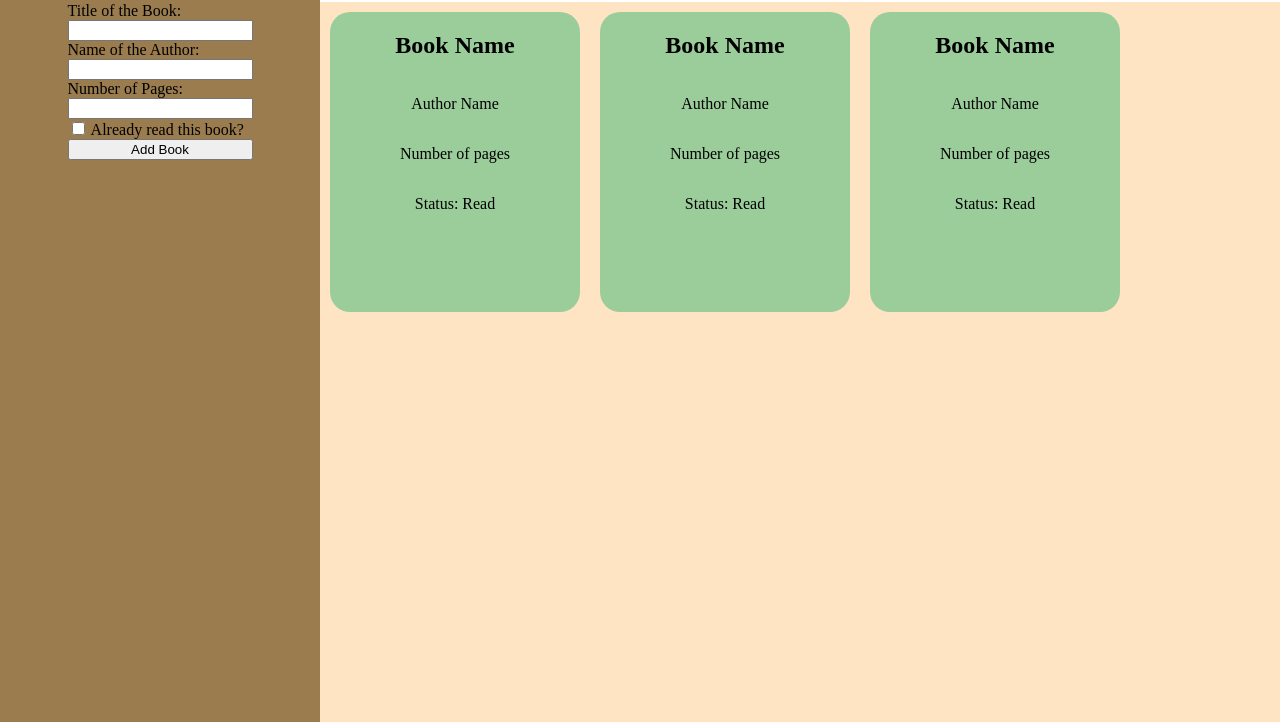
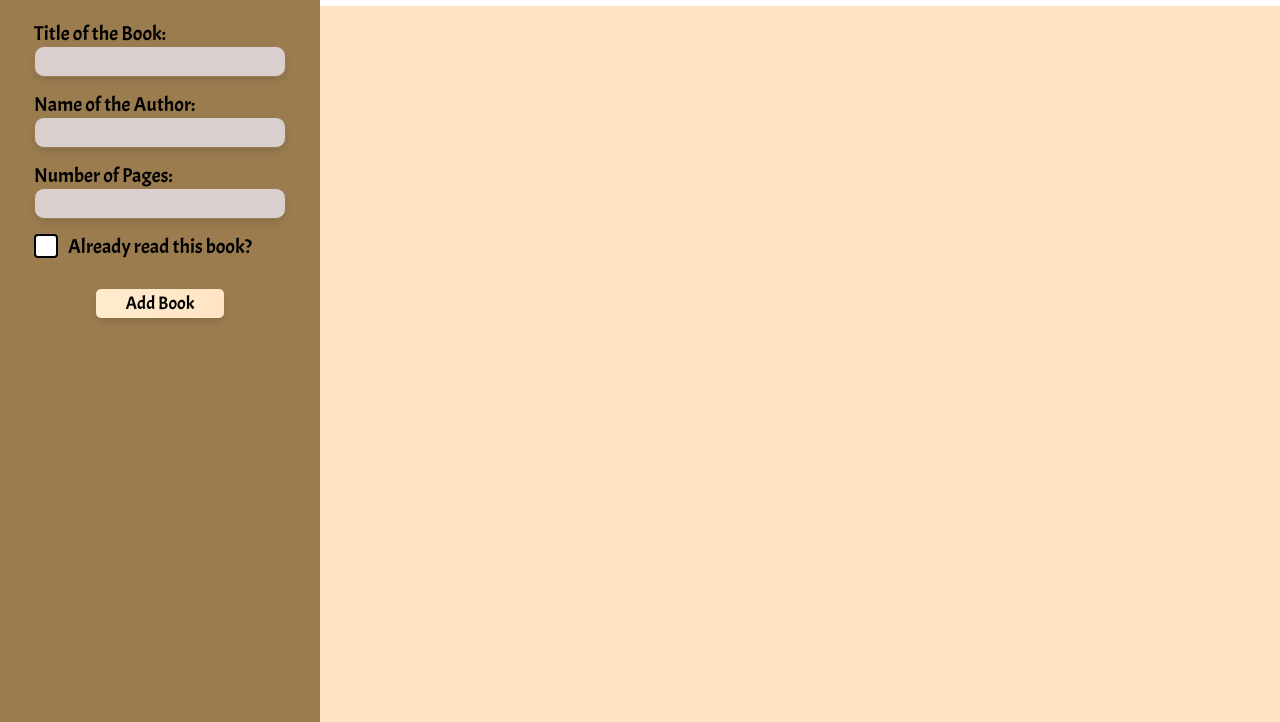
Before and after one commit to tony770/Small_library, a plain HTML site: page index.html in a window 1280 px wide. Shown: the part 78-800 px from the top of the page. Drawn offline with Linux system fonts and the light colour scheme.

Commit message:
sidebar styles added

```diff
--- a/index.html
+++ b/index.html
@@ -19,32 +19,20 @@
             <label for="pageNum">Number of Pages:</label>
             <input type="number" id="pageNum">
 
-            <label for="read"><input type="checkbox" id="read"> Already read this book?</label>
+            <label class="read_status" for="read">
+                <input type="checkbox" id="read"><span class="checkmark"></span> Already read this book?
+            </label>
 
-            <button type="submit">Add Book</button>
+            <div class="btn_container">
+                <button type="submit">Add Book</button>
+            </div>
+
         </form>
     </div>
     <div class="library">
         <h1>Your Library</h1>
         <div class="card_container">
-            <div class="card">
-                <h2>Book Name</h2>
-                <p>Author Name</p>
-                <p>Number of pages</p>
-                <p>Status: Read</p>
-            </div>
-            <div class="card">
-                <h2>Book Name</h2>
-                <p>Author Name</p>
-                <p>Number of pages</p>
-                <p>Status: Read</p>
-            </div>
-            <div class="card">
-                <h2>Book Name</h2>
-                <p>Author Name</p>
-                <p>Number of pages</p>
-                <p>Status: Read</p>
-            </div>
+
         </div>
     </div>
     <script src="scripts.js"></script>
--- a/styles.css
+++ b/styles.css
@@ -1,8 +1,11 @@
+@import url(https://fonts.bunny.net/css?family=acme:400);
+
 body {
     display: flex;
     padding: 0;
     margin: 0;
     height: 100vh;
+    font-family: 'Acme', sans-serif;
 }
 
 .sidebar {
@@ -17,6 +20,106 @@ body {
 form {
     display: flex;
     flex-direction: column;
+}
+
+label {
+    margin-top: 15px;
+    font-size: 20px;
+}
+
+#bookTitle,
+#authorName,
+#pageNum {
+    width: 15rem;
+    padding: 5px;
+    border-radius: 10px;
+    font-size: 15px;
+    font-family: 'Acme', sans-serif;
+    border: 1px solid rgb(154, 124, 79);
+    background-color: rgb(218, 207, 207);
+    box-shadow: 0 4px 6px rgba(0, 0, 0, 0.1);
+    transition: box-shadow 0.3s ease;
+}
+
+#bookTitle:hover,
+#authorName:hover,
+#pageNum:hover {
+    box-shadow: 0 8px 12px rgba(0, 0, 0, 0.2);
+}
+
+#bookTitle:focus,
+#authorName:focus,
+#pageNum:focus {
+    border: 1px solid rgb(154, 124, 79);
+    background-color: white;
+    outline: none;
+}
+
+input[type="checkbox"] {
+    display: none;
+}
+
+.read_status {
+    display: flex;
+    align-items: center;
+    cursor: pointer;
+    font-size: 20px;
+}
+
+.checkmark {
+    width: 20px;
+    height: 20px;
+    background-color: #fff;
+    border: 2px solid;
+    border-radius: 4px;
+    position: relative;
+    margin-right: 10px;
+    transition: background-color 0.2s, border-color 0.2s;
+}
+
+input[type="checkbox"]:checked + .checkmark {
+    background-color: #e6c351;
+    border-color: #e6c351;
+}
+
+.checkmark::after {
+    content: '';
+    position: absolute;
+    display: none;
+    left: 6px;
+    top: 2px;
+    width: 6px;
+    height: 12px;
+    border: solid white;
+    border-width: 0 2px 2px 0;
+    transform: rotate(45deg);
+}
+
+input[type="checkbox"]:checked + .checkmark::after {
+    display: block;
+}
+
+.btn_container {
+    margin-top: 30px;
+    text-align: center;
+}
+
+button {
+    font-family: 'Acme', sans-serif;
+    width: 8rem;
+    height: 1.8rem;
+    border: none;
+    border-radius: 5px;
+    font-size: 18px;
+    background-color: blanchedalmond;
+    background: linear-gradient(to right, blanchedalmond, bisque);
+    box-shadow: 0 4px 6px rgba(0, 0, 0, 0.1);
+    transition: box-shadow 0.3s ease;
+}
+
+button:hover {
+    cursor: pointer;
+    box-shadow: 0 8px 12px rgba(0, 0, 0, 0.2);
 }
 
 .library {
```
Also changed, not shown: scripts.js (line endings or trailing spaces).
